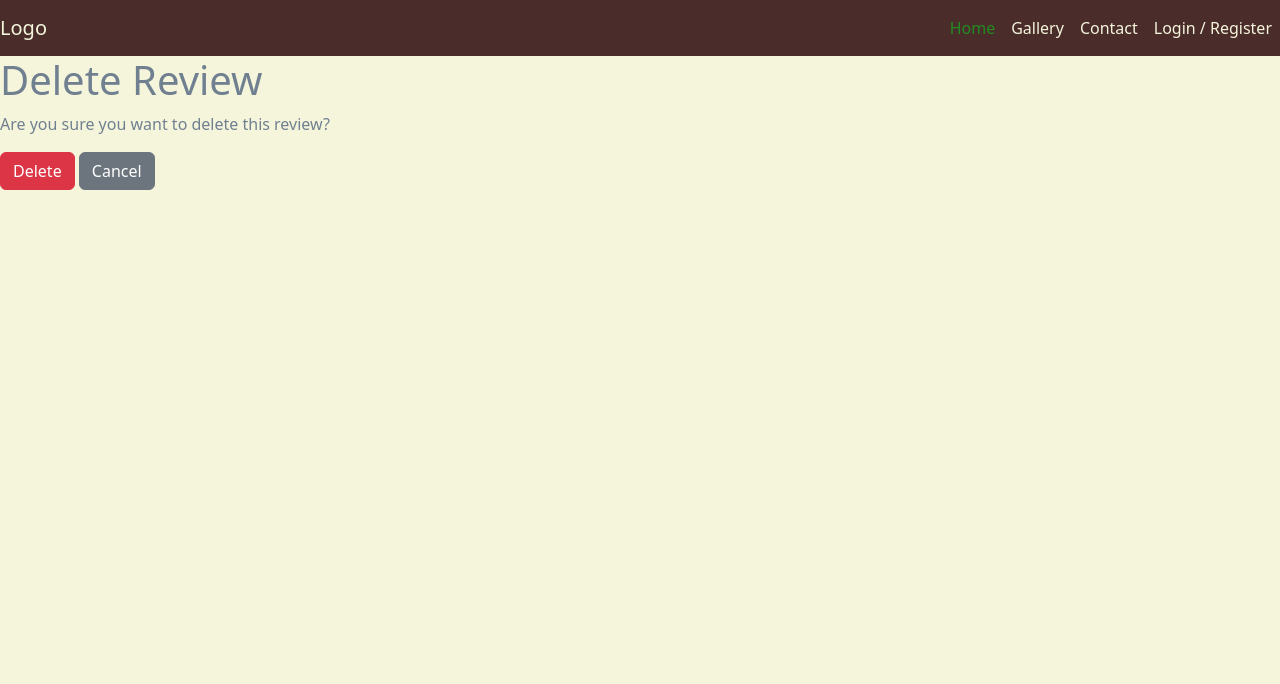
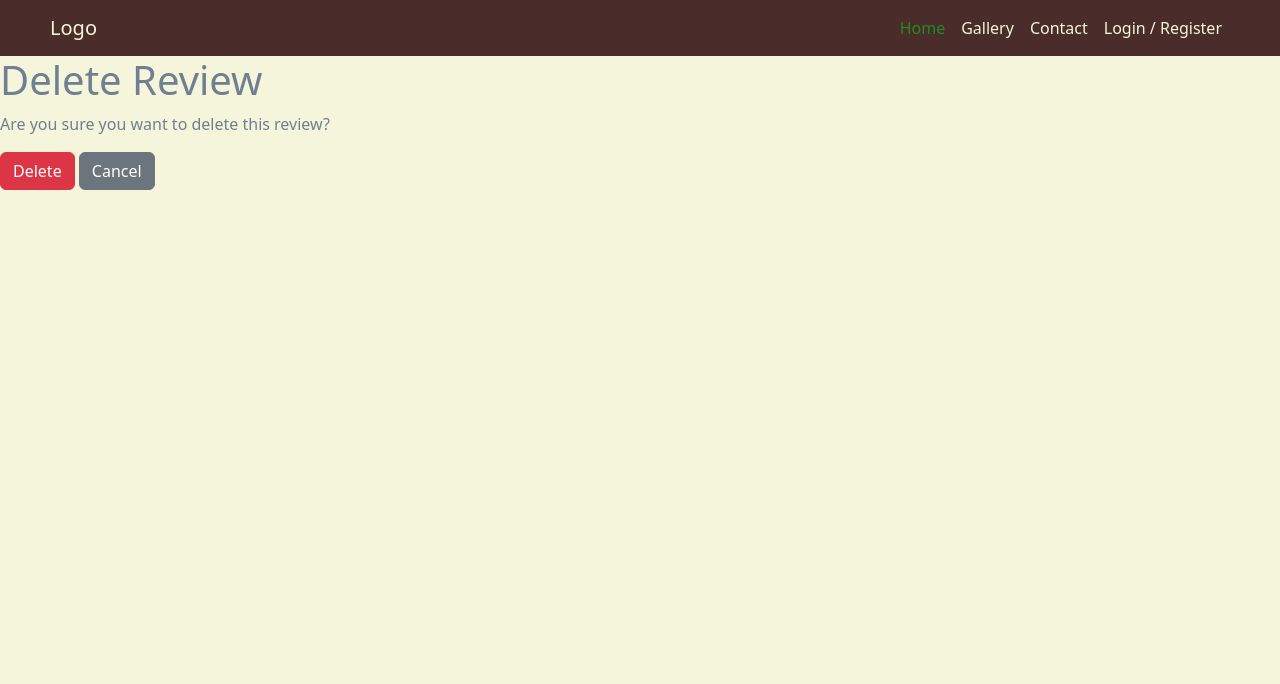
Before and after one commit to ZebaRobert/MK-wood-design, a Django app: template UserDetails/templates/userdetails/delete_review.html in a window 1280 px wide. Shown: the top 684 px of the page. Run offline with Django 5.2, Linux system fonts and the light colour scheme; the template is opened without the code that fills it, so the values that code supplies are empty; some libraries are stand-ins or nearby versions.

Commit message:
Style header

```diff
--- a/static/css/style.css
+++ b/static/css/style.css
@@ -43,8 +43,13 @@ a:hover {
     background-color: var(--rich-walnut-brown);
 }
 
+.navbar-nav {
+    padding: 0 50px;
+}
 .navbar-brand, .nav-link {
     color: var(--soft-cream) !important;
+    font-size: 1.25rem;
+    padding: 0 50px;
 }
 
 .nav-link:hover {
@@ -54,6 +59,7 @@ a:hover {
 .nav-item.active .nav-link {
     color: var(--forest-green) !important;
 }
+
 
 /* Buttons */
 
--- a/templates/base.html
+++ b/templates/base.html
@@ -43,6 +43,7 @@
                 </ul>
             </div>
         </nav>
+
     </header>
 
     <main class="bg-soft-cream text-slate-gray">
```
